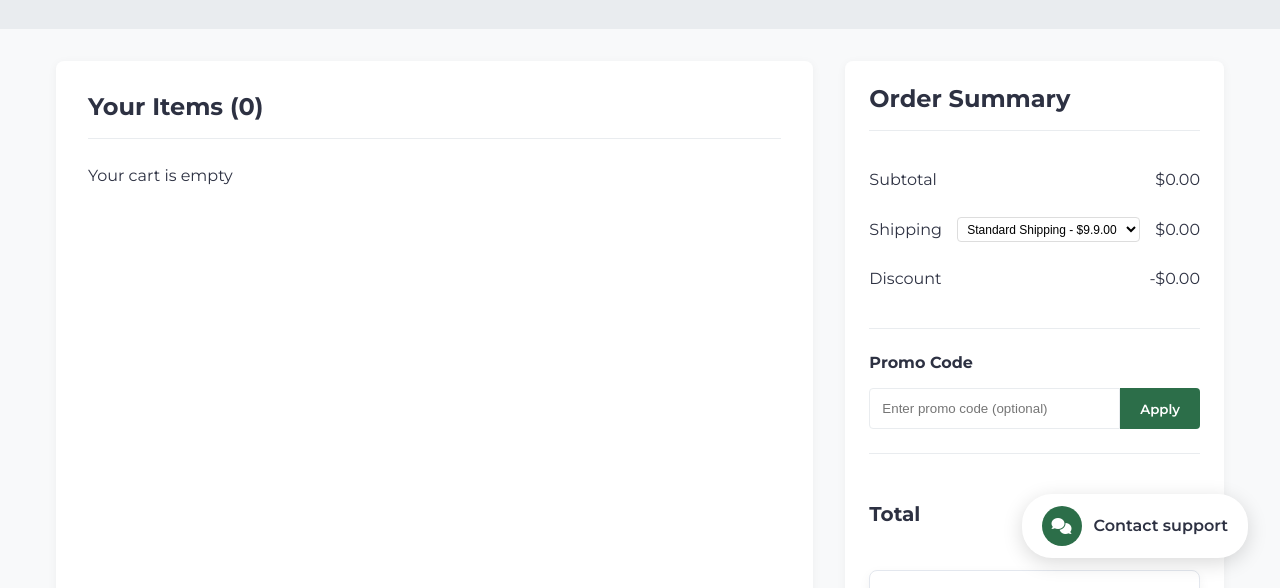
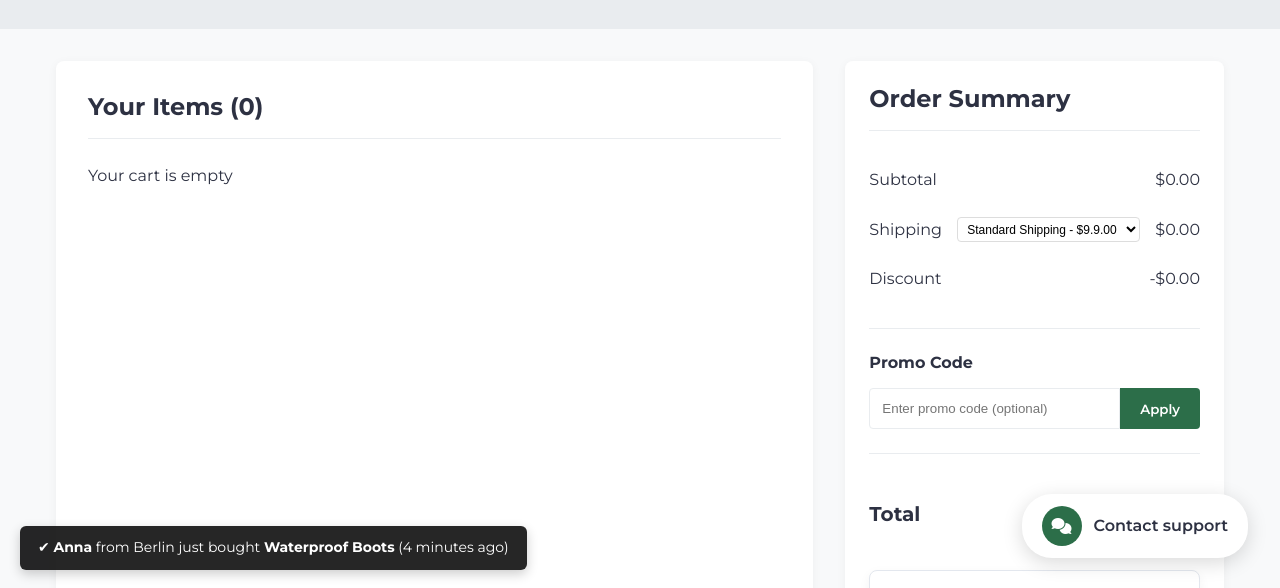
Before and after one commit to Chenlongx/-outdoor-website, a website: page products/cart.html in a window 1280 px wide. Shown: the part 210-798 px from the top of the page. Drawn offline with Linux system fonts and the light colour scheme; no server answers.

Commit message:
优化产品页面

```diff
--- a/js/cart.js
+++ b/js/cart.js
@@ -638,7 +638,40 @@ document.addEventListener('DOMContentLoaded', function () {
             showRegistrationComingSoon(event); // Call your function
         });
     }
+
+    // 最近购买弹窗
+    // 每隔 20 秒随机弹一次
+    setInterval(showRecentPurchasePopup, 20000);
+
+    // 页面加载 3 秒后先显示一次
+    setTimeout(showRecentPurchasePopup, 3000);
 });
+
+
+// === 最近购买弹窗 ===
+function showRecentPurchasePopup() {
+  const popup = document.getElementById('recent-purchase-popup');
+  if (!popup) return;
+
+  const fakePurchases = [
+    { name: 'Sarah', location: 'New York', product: 'Camping Tent', time: '2 minutes ago' },
+    { name: 'David', location: 'California', product: 'Hiking Backpack', time: '5 minutes ago' },
+    { name: 'Emily', location: 'London', product: 'Portable Blender', time: '3 minutes ago' },
+    { name: 'Tom', location: 'Sydney', product: 'Outdoor Jacket', time: '8 minutes ago' },
+    { name: 'Anna', location: 'Berlin', product: 'Waterproof Boots', time: '4 minutes ago' },
+  ];
+
+  const randomPurchase = fakePurchases[Math.floor(Math.random() * fakePurchases.length)];
+
+  popup.innerHTML = `✔ <strong>${randomPurchase.name}</strong> from ${randomPurchase.location} just bought <strong>${randomPurchase.product}</strong> (${randomPurchase.time})`;
+  popup.style.display = 'block';
+
+  // 3 秒后自动隐藏
+  setTimeout(() => {
+    popup.style.display = 'none';
+  }, 3000);
+}
+
 
 // 初始化购物车功能
 function initCart() {
--- a/products/cart.html
+++ b/products/cart.html
@@ -398,6 +398,8 @@
         <div class="chat-text">Contact support</div>
     </div>
 
+    <div id="recent-purchase-popup"></div>
+
     <!-- 黑色渐变遮罩 -->
     <div id="loading-overlay" class="loading-overlay">
         <i class="fas fa-spinner fa-spin spinner-icon"></i>
--- a/styles.css
+++ b/styles.css
@@ -1192,6 +1192,29 @@ footer {
 /* .fas.fa-handshake{
     margin-right: 30px;
 } */
+
+#recent-purchase-popup{
+  position: fixed;
+  bottom: 20px;
+  left: 20px;
+  background: rgba(0,0,0,0.85);
+  color: #fff;
+  padding: 12px 18px;
+  border-radius: 6px;
+  font-size: 14px;
+  line-height: 1.4;
+  box-shadow: 0 4px 12px rgba(0,0,0,0.2);
+  display: none;
+  z-index: 9999;
+  animation: fadeInOut 4s ease forwards;
+}
+
+@keyframes fadeInOut {
+  0% { opacity: 0; transform: translateY(20px); }
+  10% { opacity: 1; transform: translateY(0); }
+  90% { opacity: 1; transform: translateY(0); }
+  100% { opacity: 0; transform: translateY(20px); }
+}
 
 /* Responsive Styles */
 @media (max-width: 1024px) {
```
